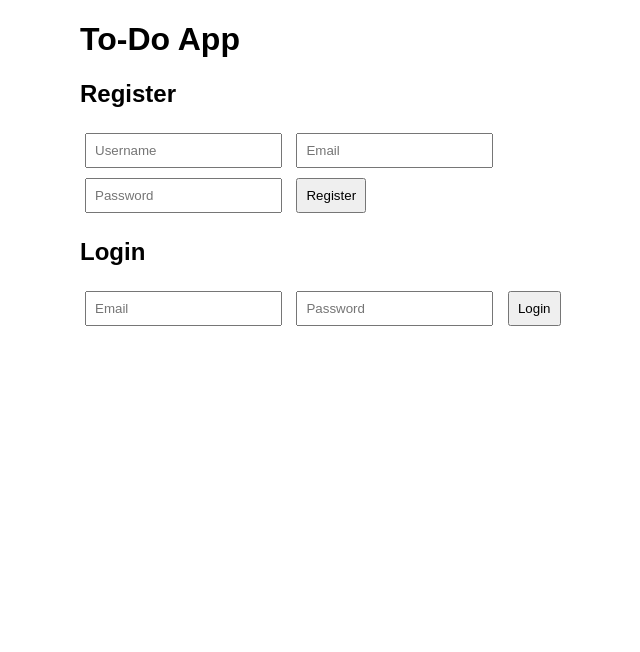
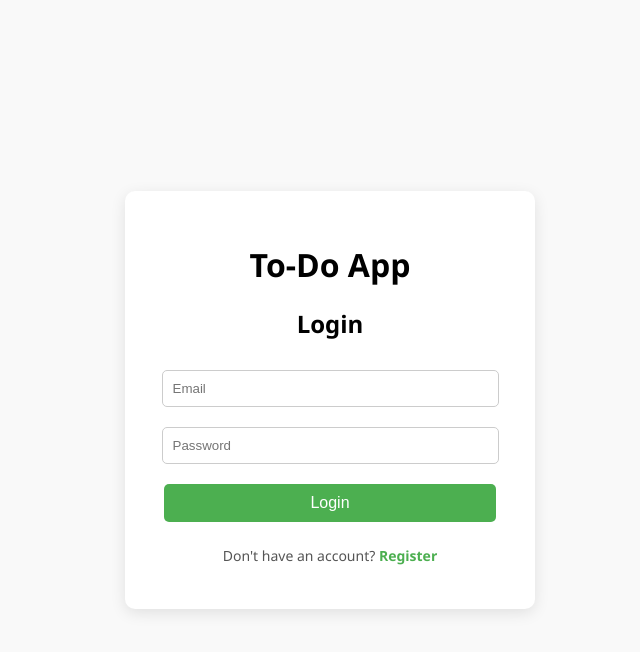
Before and after one commit to zayidAhmed/todo-backend, a website: page public/index.html in a window 1280 px wide. Shown: the whole page, without its empty margins (310-950 px from the left). Drawn offline with Linux system fonts and the light colour scheme.

Commit message:
login registration forms updated

```diff
--- a/public/app.js
+++ b/public/app.js
@@ -1,6 +1,22 @@
 const BASE_URL = "https://todo-backend-f8o4.onrender.com";
 
 let token = null; // store JWT token after login
+
+
+// ---------- Toggle login/register ----------
+const loginDiv = document.getElementById('loginDiv');
+const registerDiv = document.getElementById('registerDiv');
+
+document.getElementById('showRegister').addEventListener('click', () => {
+    loginDiv.style.display = 'none';
+    registerDiv.style.display = 'block';
+});
+
+document.getElementById('showLogin').addEventListener('click', () => {
+    registerDiv.style.display = 'none';
+    loginDiv.style.display = 'block';
+});
+
 
 // ------------------- Register -------------------
 document.getElementById('registerForm').addEventListener('submit', async (e) => {
--- a/public/index.html
+++ b/public/index.html
@@ -8,10 +8,22 @@
 </head>
 
 <body>
+    <div class="container">
         <h1>To-Do App</h1>
 
+        <!-- Login Form -->
+        <div id="loginDiv" class="form-container">
+            <h2>Login</h2>
+            <form id="loginForm">
+                <input type="email" id="loginEmail" placeholder="Email" required>
+                <input type="password" id="loginPassword" placeholder="Password" required>
+                <button type="submit">Login</button>
+            </form>
+            <p class="toggle-text">Don't have an account? <span id="showRegister">Register</span></p>
+        </div>
+
         <!-- Register Form -->
-    <div id="registerDiv">
+        <div id="registerDiv" class="form-container" style="display:none;">
             <h2>Register</h2>
             <form id="registerForm">
                 <input type="text" id="regUsername" placeholder="Username" required>
@@ -19,16 +31,7 @@
                 <input type="password" id="regPassword" placeholder="Password" required>
                 <button type="submit">Register</button>
             </form>
-    </div>
-
-    <!-- Login Form -->
-    <div id="loginDiv">
-        <h2>Login</h2>
-        <form id="loginForm">
-            <input type="email" id="loginEmail" placeholder="Email" required>
-            <input type="password" id="loginPassword" placeholder="Password" required>
-            <button type="submit">Login</button>
-        </form>
+            <p class="toggle-text">Already have an account? <span id="showLogin">Login</span></p>
         </div>
 
         <!-- To-Do Section -->
@@ -41,6 +44,7 @@
             <ul id="todoList"></ul>
             <button id="logoutBtn">Logout</button>
         </div>
+    </div>
 
     <script src="app.js"></script>
 </body>
--- a/public/style.css
+++ b/public/style.css
@@ -1,15 +1,56 @@
+/* General */
 body {
-    font-family: Arial, sans-serif;
-    max-width: 500px;
-    margin: 20px auto;
+    font-family: 'Segoe UI', Tahoma, Geneva, Verdana, sans-serif;
+    background: #f9f9f9;
+    display: flex;
+    justify-content: center;
+    align-items: center;
+    height: 100vh;
+    margin: 0;
 }
 
-input,
-button {
-    padding: 8px;
-    margin: 5px;
+.container {
+    background: #fff;
+    padding: 30px;
+    border-radius: 10px;
+    box-shadow: 0 4px 15px rgba(0, 0, 0, 0.1);
+    width: 350px;
+    text-align: center;
+}
+
+/* Forms */
+input {
+    width: 90%;
+    padding: 10px;
+    margin: 10px 0;
+    border-radius: 5px;
+    border: 1px solid #ccc;
 }
 
 button {
+    width: 95%;
+    padding: 10px;
+    margin: 10px 0;
+    background: #4CAF50;
+    color: white;
+    border: none;
+    border-radius: 5px;
     cursor: pointer;
+    font-size: 16px;
 }
+
+button:hover {
+    background: #45a049;
+}
+
+/* Toggle text */
+.toggle-text {
+    font-size: 14px;
+    color: #555;
+}
+
+.toggle-text span {
+    color: #4CAF50;
+    cursor: pointer;
+    font-weight: bold;
+}
```
Lines whose indentation alone changed are shown as unchanged.
